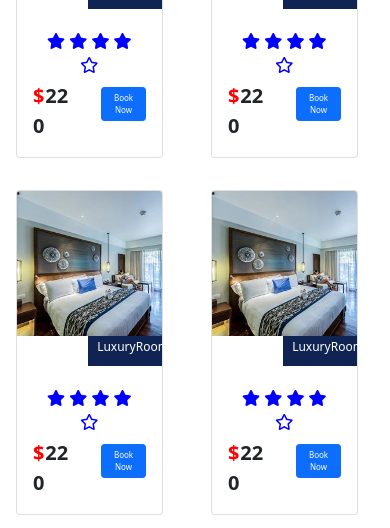
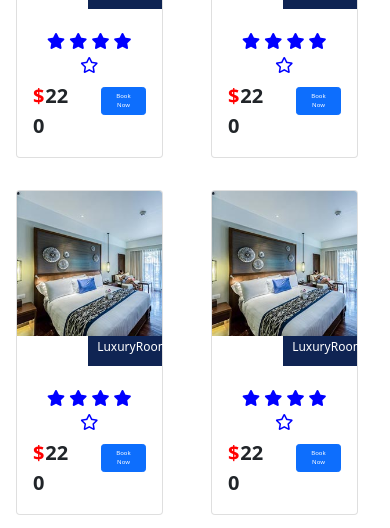
Before and after one commit to amal29/resto, a plain HTML site: page index.html in a window 390 px wide. Shown: the part 2070-2598 px from the top of the page. Drawn offline with nearby package versions, Linux system fonts and the light colour scheme.

Commit message:
mobile view

```diff
--- a/css/style.css
+++ b/css/style.css
@@ -290,7 +290,7 @@ h3 {
 @media (max-width: 640px) {
   .booknow {
     margin-top: 12%;
-    font-size: 8px;
+    font-size: 6px;
  }
 
  .title1 h4 {
```
